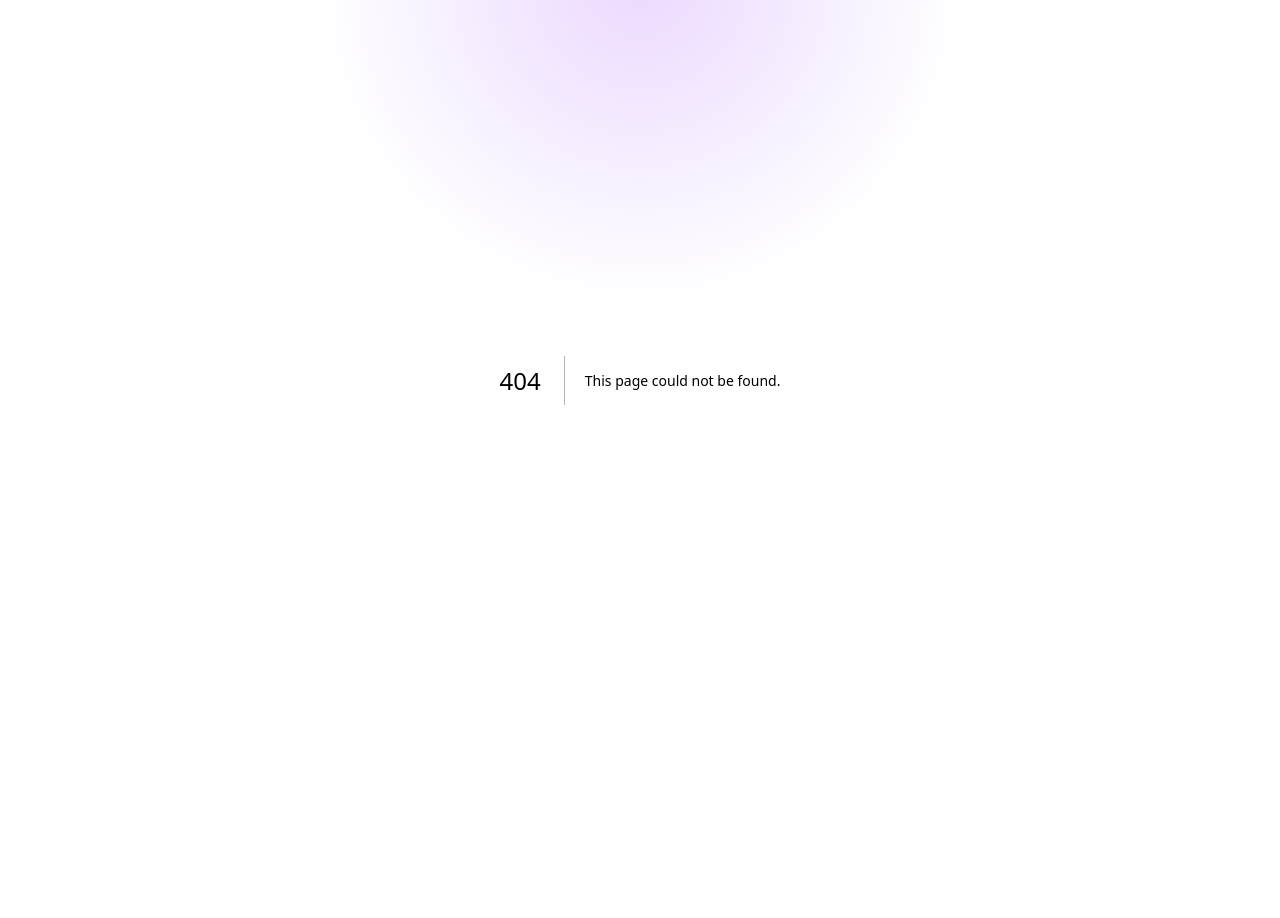
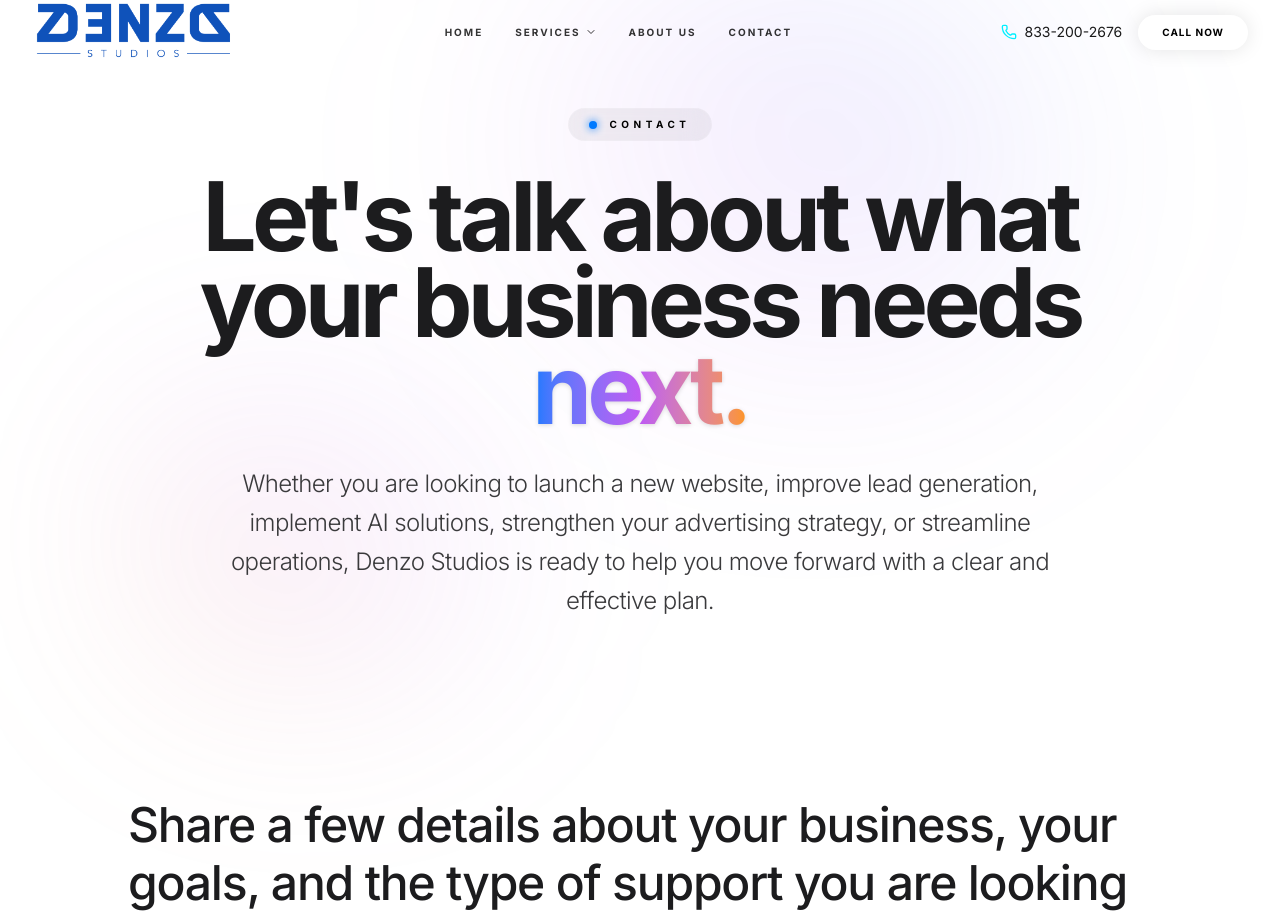
Before and after one commit to jorge-denzo-studios/denzo-studios-page, a Next.js app: page /contact in a window 1280 px wide. Before the commit this address had no page. Shown: the part 20-938 px from the top of the page. Before the commit the page ends 800 px from the top, so only its background shows below. Built offline with nearby package versions, Linux system fonts and the light colour scheme.

Commit message:
Add Contact page and update global links

```diff
--- /dev/null
+++ b/src/app/contact/page.tsx
@@ -0,0 +1,120 @@
+"use client";
+
+import { motion } from "framer-motion";
+import Navbar from "@/components/Navbar";
+import Footer from "@/components/Footer";
+import { PhoneCall, Target } from "lucide-react";
+
+export default function ContactPage() {
+  return (
+    <main className="min-h-screen bg-background overflow-x-hidden">
+      <Navbar />
+
+      {/* ── HERO ──────────────────────────────────────────────── */}
+      <section className="relative min-h-[60vh] flex items-center pt-32 pb-16 justify-center">
+        {/* Ambient glow */}
+        <div className="absolute top-0 right-[20%] w-[40vw] h-[50vh] bg-gradient-to-bl from-[#007AFF]/20 via-[#BF5AF2]/10 to-transparent rounded-full blur-[120px] pointer-events-none" />
+        <div className="absolute bottom-0 left-[10%] w-[30vw] h-[40vh] bg-gradient-to-tr from-[#FF9500]/20 via-[#BF5AF2]/10 to-transparent rounded-full blur-[100px] pointer-events-none" />
+
+        <div className="relative z-10 w-full max-w-5xl mx-auto px-4 sm:px-6 lg:px-8 text-center">
+          <motion.div
+            initial={{ opacity: 0, y: 30 }}
+            animate={{ opacity: 1, y: 0 }}
+            transition={{ duration: 0.8 }}
+            className="mb-8 inline-flex items-center gap-3 px-5 py-2 rounded-full border border-white/10 dark:border-white/20 bg-black/5 dark:bg-white/5 backdrop-blur-md"
+          >
+            <div className="w-2 h-2 rounded-full bg-[#007AFF] shadow-[0_0_8px_#007AFF]" />
+            <span className="text-[10px] font-bold tracking-[0.45em] uppercase text-black dark:text-white">
+              Contact
+            </span>
+          </motion.div>
+
+          <motion.h1
+            initial={{ opacity: 0, y: 40 }}
+            animate={{ opacity: 1, y: 0 }}
+            transition={{ duration: 1, ease: [0.16, 1, 0.3, 1], delay: 0.1 }}
+            className="text-5xl md:text-7xl lg:text-8xl font-bold tracking-tighter leading-[0.9] mb-8 text-[#1C1C1E] dark:text-white"
+          >
+            Let&apos;s talk about what your business needs{" "}
+            <span className="bg-gradient-to-r from-[#007AFF] via-[#BF5AF2] to-[#FF9500] text-transparent bg-clip-text drop-shadow-sm">
+              next.
+            </span>
+          </motion.h1>
+
+          <motion.p
+            initial={{ opacity: 0 }}
+            animate={{ opacity: 1 }}
+            transition={{ duration: 1, delay: 0.3 }}
+            className="text-xl md:text-2xl text-[#3A3A3C] dark:text-white/60 font-light tracking-tight max-w-4xl mx-auto leading-relaxed"
+          >
+            Whether you are looking to launch a new website, improve lead generation,
+            implement AI solutions, strengthen your advertising strategy, or streamline
+            operations, Denzo Studios is ready to help you move forward with a clear
+            and effective plan.
+          </motion.p>
+        </div>
+      </section>
+
+      {/* ── CONTENT ───────────────────────────────────────────── */}
+      <section className="py-20 md:py-28 px-4 sm:px-6 lg:px-8 relative bg-transparent">
+        <div className="max-w-5xl mx-auto flex flex-col gap-16 md:gap-24 text-3xl md:text-5xl lg:text-5xl font-medium tracking-tight text-[#1C1C1E] dark:text-white leading-[1.2]">
+          <motion.div
+            initial={{ opacity: 0, y: 40 }}
+            whileInView={{ opacity: 1, y: 0 }}
+            viewport={{ once: true, margin: "-100px" }}
+            transition={{ duration: 1, ease: [0.16, 1, 0.3, 1] }}
+          >
+            Share a few details about your business, your goals, and the type of support you are looking for. Our team will review your inquiry and get back to you with the <span className="text-[#007AFF] drop-shadow-sm">next steps.</span>
+          </motion.div>
+
+          <motion.div
+            initial={{ opacity: 0, y: 40 }}
+            whileInView={{ opacity: 1, y: 0 }}
+            viewport={{ once: true, margin: "-100px" }}
+            transition={{ duration: 1, ease: [0.16, 1, 0.3, 1] }}
+          >
+            Tell us what you are building, what challenges you are facing, or what results you want to improve. <span className="text-black/40 dark:text-white/40">The more context you share, the better we can guide you toward the right solution.</span>
+          </motion.div>
+        </div>
+      </section>
+
+      {/* ── CTAS ──────────────────────────────────────────────── */}
+      <section className="py-24 md:py-32 px-4 sm:px-6 lg:px-8">
+        <div className="max-w-7xl mx-auto">
+          <motion.div
+            initial={{ opacity: 0, y: 30 }}
+            whileInView={{ opacity: 1, y: 0 }}
+            viewport={{ once: true }}
+            transition={{ duration: 0.8 }}
+            className="relative overflow-hidden rounded-3xl bg-gradient-to-br from-[#1E1E1E] to-[#111111] dark:from-black dark:to-[#0a0a0a] border border-white/10 p-12 md:p-20 shadow-2xl"
+          >
+            <div className="absolute inset-0 bg-[radial-gradient(circle_at_20%_50%,rgba(0,122,255,0.15),transparent_65%)] pointer-events-none" />
+            <div className="absolute inset-0 bg-[radial-gradient(circle_at_80%_30%,rgba(191,90,242,0.15),transparent_60%)] pointer-events-none" />
+
+            <div className="relative z-10 flex flex-col items-center text-center">
+              <h2 className="text-4xl md:text-5xl lg:text-7xl font-bold tracking-tighter mb-10 text-white">
+                Ready to take the <br className="hidden md:block" />{" "}
+                <span className="bg-gradient-to-r from-[#007AFF] via-[#BF5AF2] to-[#FF9500] text-transparent bg-clip-text">
+                  next step?
+                </span>
+              </h2>
+
+              <div className="flex flex-col sm:flex-row items-stretch justify-center gap-6 w-full max-w-3xl">
+                {/* Primary CTA */}
+                <a
+                  href="tel:8332002676"
+                  className="flex-1 group relative flex items-center justify-center gap-3 px-8 py-5 rounded-full bg-white text-black font-bold text-sm uppercase tracking-widest hover:bg-white/90 transition-all hover:scale-[1.02] active:scale-[0.98] shadow-[0_0_30px_rgba(255,255,255,0.2)]"
+                >
+                  <PhoneCall className="w-5 h-5 text-[#007AFF]" />
+                  Start Your Project
+                </a>
+              </div>
+            </div>
+          </motion.div>
+        </div>
+      </section>
+
+      <Footer />
+    </main>
+  );
+}
--- a/src/components/Footer.tsx
+++ b/src/components/Footer.tsx
@@ -34,7 +34,7 @@ export default function Footer() {
         <div>
           <h4 className="font-bold text-black dark:text-white text-sm uppercase tracking-[0.2em] mb-8">Company</h4>
           <div className="flex flex-col gap-4 text-sm">
-            <a href="#about" className="text-black/80 dark:text-white/40 hover:text-black dark:hover:text-white transition-colors">About Us</a>
+            <a href="/about-us" className="text-black/80 dark:text-white/40 hover:text-black dark:hover:text-white transition-colors">About Us</a>
             <a href="#" className="text-black/80 dark:text-white/40 hover:text-black dark:hover:text-white transition-colors">Careers</a>
             <a href="#" className="text-black/80 dark:text-white/40 hover:text-black dark:hover:text-white transition-colors">Privacy Policy</a>
             <a href="#" className="text-black/80 dark:text-white/40 hover:text-black dark:hover:text-white transition-colors">Terms & Conditions</a>
--- a/src/components/Navbar.tsx
+++ b/src/components/Navbar.tsx
@@ -20,7 +20,7 @@ const links = [
     ]
   },
   { name: "About Us", href: "/about-us" },
-  { name: "Contact", href: "#contact" },
+  { name: "Contact", href: "/contact" },
 ];
 
 export default function Navbar() {
```
